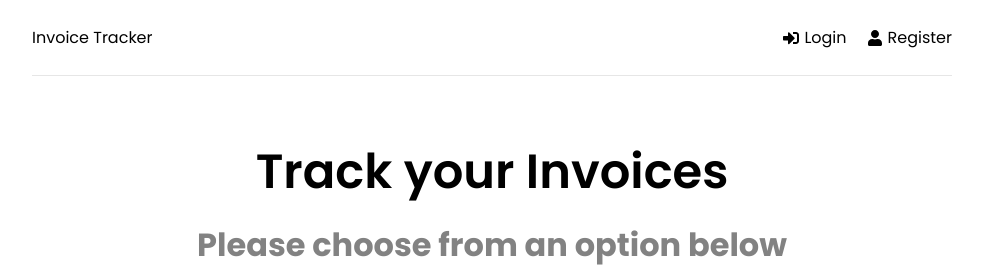
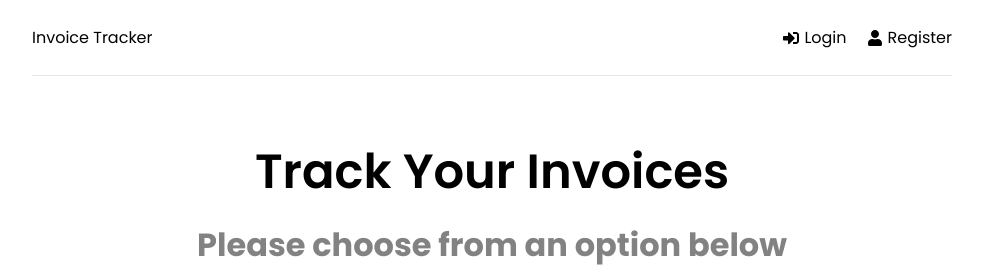
Before and after one commit to mo-rob-1/invoice-tracker-app, a React (Create React App) app in the folder frontend/: page / in a window 1280 px wide. Shown: the top 267 px of the page, without its empty margins (148-1131 px from the left). Built offline with nearby package versions, Linux system fonts and the light colour scheme.

Commit message:
update title

```diff
--- a/frontend/src/pages/Home.jsx
+++ b/frontend/src/pages/Home.jsx
@@ -4,7 +4,7 @@ function Home() {
   return (
     <>
       <section className="heading">
-        <h1>Track your Invoices</h1>
+        <h1>Track Your Invoices</h1>
         <p>Please choose from an option below</p>
       </section>
 
```
